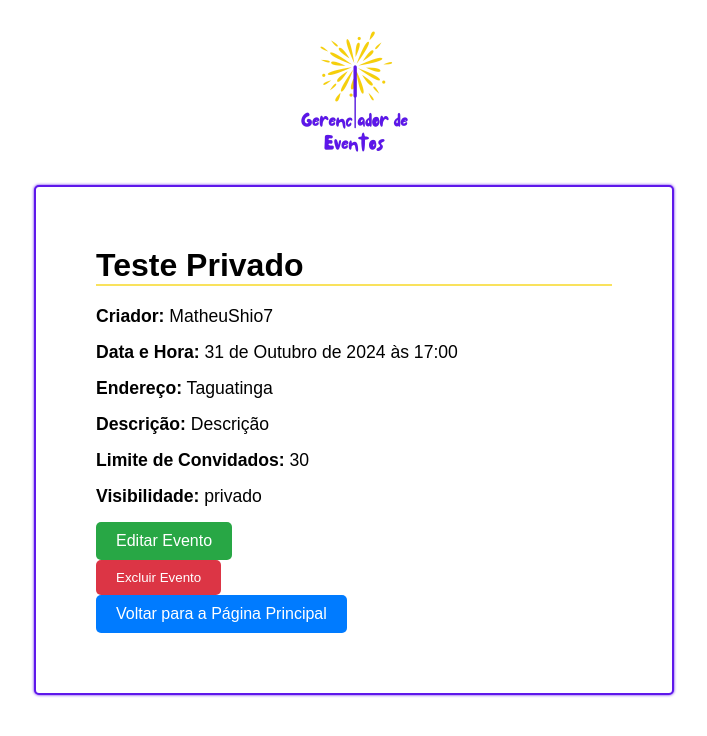
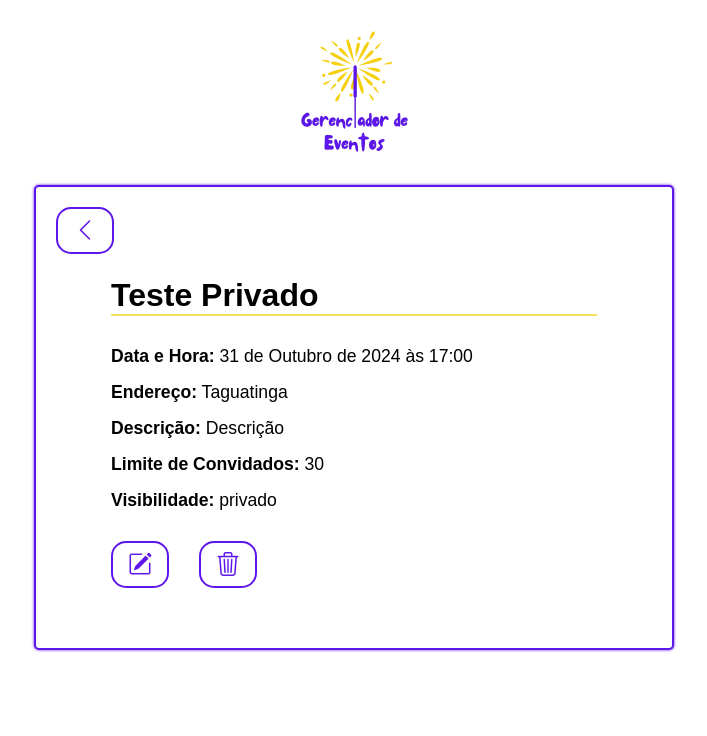
Before and after one commit to MatheuShio7/Gerenciador-Eventos, a Django app: page /eventos/evento/6/ in a window 1280 px wide. Shown: the top 736 px of the page, without its empty margins (286-993 px from the left). Run offline with Django 5.2, Linux system fonts and the light colour scheme; a user stored in the database is signed in; data comes from the database, SQL or seed files in the repository; both versions use the stored data as it was after the commit.

Commit message:
16
Interagir com o evento leva o usuário para a página principal, estilização do template de detalhes do evento e da página principal

```diff
--- a/eventos/static/css/detalhes_evento.css
+++ b/eventos/static/css/detalhes_evento.css
@@ -11,13 +11,18 @@ img {
 }
 
 .event-details {
+    position: relative;
     align-self: center;
     width: 50%;
-    padding: 60px;
+    padding: 90px 75px 60px 75px;
     background-color: #fff;
     border-radius: 5px;
     box-shadow: 0 0 3px var(--roxo);
     border: 2px solid var(--roxo);
+}
+
+.hr-eventos {
+    margin-bottom: 30px;
 }
 
 .event-details p {
@@ -25,35 +30,64 @@ img {
     font-size: 1.1em;
 }
 
-.btn-inscrever, .btn-voltar, .btn-editar {
+.event-details p:last-of-type {
+    margin-bottom: 30px;
+}
+
+.botoes {
+    display: flex;
+    gap: 30px;
+}
+
+.btn-editar, .btn-deletar, .btn-inscrever, .btn-desinscrever, .btn-voltar {
     display: inline-block;
-    padding: 10px 20px;
-    background-color: #28a745;
-    color: white;
+    cursor: pointer;
+    padding: 7.5px 15px;
+    font-size: 1.5em;
     text-decoration: none;
-    border-radius: 5px;
+    border-radius: 15px;
+    font-weight: bolder;
+    color: var(--roxo);
+    background-color: white;
+    border: 2px solid var(--roxo);
+    transition: 0.3s;
 }
 
 .btn-voltar {
-    display: inline-block;
-    padding: 10px 20px;
-    background-color: #007bff;
-    color: white;
-    text-decoration: none;
-    border-radius: 5px;
+    position: absolute;
+    top: 20px;
+    left: 20px;
 }
 
-.btn-deletar {
-    display: inline-block;
-    padding: 10px 20px;
-    background-color: #dc3545;
-    color: white;
-    text-decoration: none;
-    border-radius: 5px;
-    border: none;
-    cursor: pointer;
+.btn-inscrever {
+    color: blue;
+    border: 2px solid blue;
+    font-size: 1.07em;
 }
 
-.btn-deletar:hover {
-    background-color: #c82333;
+.btn-inscrever:hover {
+    background-color: blue;
+    color: white;
 }
+
+.btn-desinscrever {
+    color: red;
+    border: 2px solid red;
+    font-size: 1.07em;
+}
+
+.btn-desinscrever:hover {
+    background-color: red;
+    color: white;
+}
+
+.btn-editar:hover, .btn-deletar:hover, .btn-voltar:hover {
+    background-color: var(--roxo);
+    color: white;
+}
+
+.alert {
+    margin-top: 20px;
+    font-size: 1.2em;
+    color: red;
+}
--- a/eventos/templates/eventos/detalhes_evento.html
+++ b/eventos/templates/eventos/detalhes_evento.html
@@ -15,9 +15,16 @@
     <img src="{% static 'images/event-manager.png' %}" alt="Logo Gerenciador de Eventos">
 
     <div class="event-details">
+        <a href="{% url 'pagina_principal' %}" class="btn-voltar">
+            <i class="bi bi-chevron-left"></i>
+        </a>
         <h1>{{ evento.nome }}</h1>
         <hr class="hr-eventos">
+
+        {% if evento.criador != request.user %}
             <p><strong>Criador:</strong> {{ evento.criador.username }}</p>
+        {% endif %}
+
         <p><strong>Data e Hora:</strong> {{ evento.data_hora }}</p>
         <p><strong>Endereço:</strong> {{ evento.endereco }}</p>
         <p><strong>Descrição:</strong> {{ evento.descricao }}</p>
@@ -25,24 +32,31 @@
 
         {% if evento.criador == request.user %}
             <p><strong>Visibilidade:</strong> {{ evento.visibilidade }}</p>
-            <a href="{% url 'editar_evento' evento.id %}" class="btn-editar">Editar Evento</a>
+        {% endif %}
+
+        <div class="botoes">
+            {% if evento.criador == request.user %}
+                <a href="{% url 'editar_evento' evento.id %}" class="btn-editar">
+                    <i class="bi bi-pencil-square"></i>
+                </a>
                 <form method="post" action="{% url 'deletar_evento' evento.id %}">
                     {% csrf_token %}
-                <button type="submit" class="btn-deletar">Excluir Evento</button>
+                    <button type="submit" class="btn-deletar">
+                        <i class="bi bi-trash3"></i>
+                    </button>
                 </form>
             {% elif request.user in evento.convidados.all %}
                 <form method="post" action="{% url 'desinscrever_evento' evento.id %}">
                     {% csrf_token %}
-                <button type="submit">Desinscrever-se</button>
+                    <button type="submit" class="btn-desinscrever">Desinscrever-se</button>
                 </form>
             {% else %}
                 <form method="post" action="{% url 'inscrever_evento' evento.id %}">
                     {% csrf_token %}
-                <button type="submit">Inscrever-se</button>
+                    <button type="submit" class="btn-inscrever">Inscrever-se</button>
                 </form>
             {% endif %}
-
-        <a href="{% url 'pagina_principal' %}" class="btn-voltar">Voltar para a Página Principal</a>
+        </div>
 
         {% if messages %}
         {% for message in messages %}
--- a/eventos/views.py
+++ b/eventos/views.py
@@ -43,15 +43,14 @@ def inscrever_evento(request, evento_id):
     evento = get_object_or_404(Evento, id=evento_id)
 
     if evento.convidados.count() >= evento.limite_convidados:
-        messages.error(request, "O limite de convidados para este evento foi atingido.")
+        messages.error(request, "ERRO: O limite de convidados para este evento foi atingido.")
         return redirect('detalhes_evento', evento_id=evento.id)
 
     if request.user not in evento.convidados.all():
         evento.convidados.add(request.user)
-        messages.success(request, "Inscrição realizada com sucesso!")
         evento.save()
 
-    return redirect('detalhes_evento', evento_id=evento.id)
+    return redirect('pagina_principal')
 
 
 @login_required
@@ -61,7 +60,7 @@ def desinscrever_evento(request, evento_id):
     if request.user in evento.convidados.all():
         evento.convidados.remove(request.user)
 
-    return redirect('detalhes_evento', evento_id=evento.id)
+    return redirect('pagina_principal')
 
 
 @login_required
--- a/usuarios/templates/usuarios/home.html
+++ b/usuarios/templates/usuarios/home.html
@@ -16,6 +16,7 @@
             min-height: 100vh;
             background-color: #ffffff;
         }
+
         .container {
             text-align: center;
             padding: 20px;
@@ -24,12 +25,15 @@
             box-shadow: 0px 0px 15px rgba(0, 0, 0, 0.274);
             max-width: 600px;
         }
+
         img {
             width: 300px;
         }
+
         h1 {
             color: #333;
         }
+
         p {
             color: #666;
             font-size: 1.1em;
@@ -53,6 +57,7 @@
             border-radius: 10px;
             transition: 0.3s;
         }
+
         a:hover {
             background-color: #5E17EB;
             color: white;
```
Also changed, not shown: usuarios/static/css/pagina_principal.css (+7 -6 lines), db.sqlite3. Lines whose indentation alone changed are shown as unchanged.
